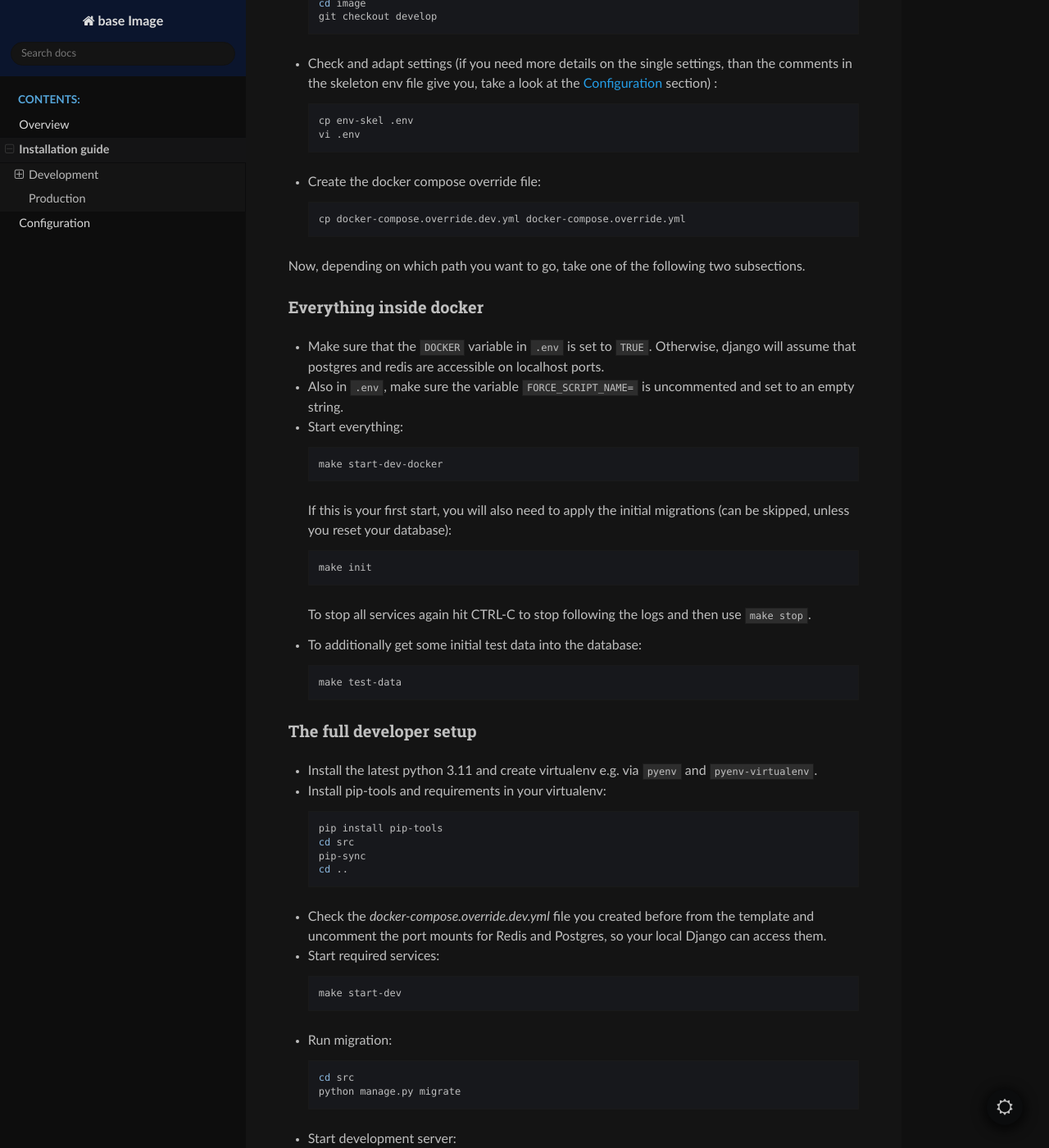
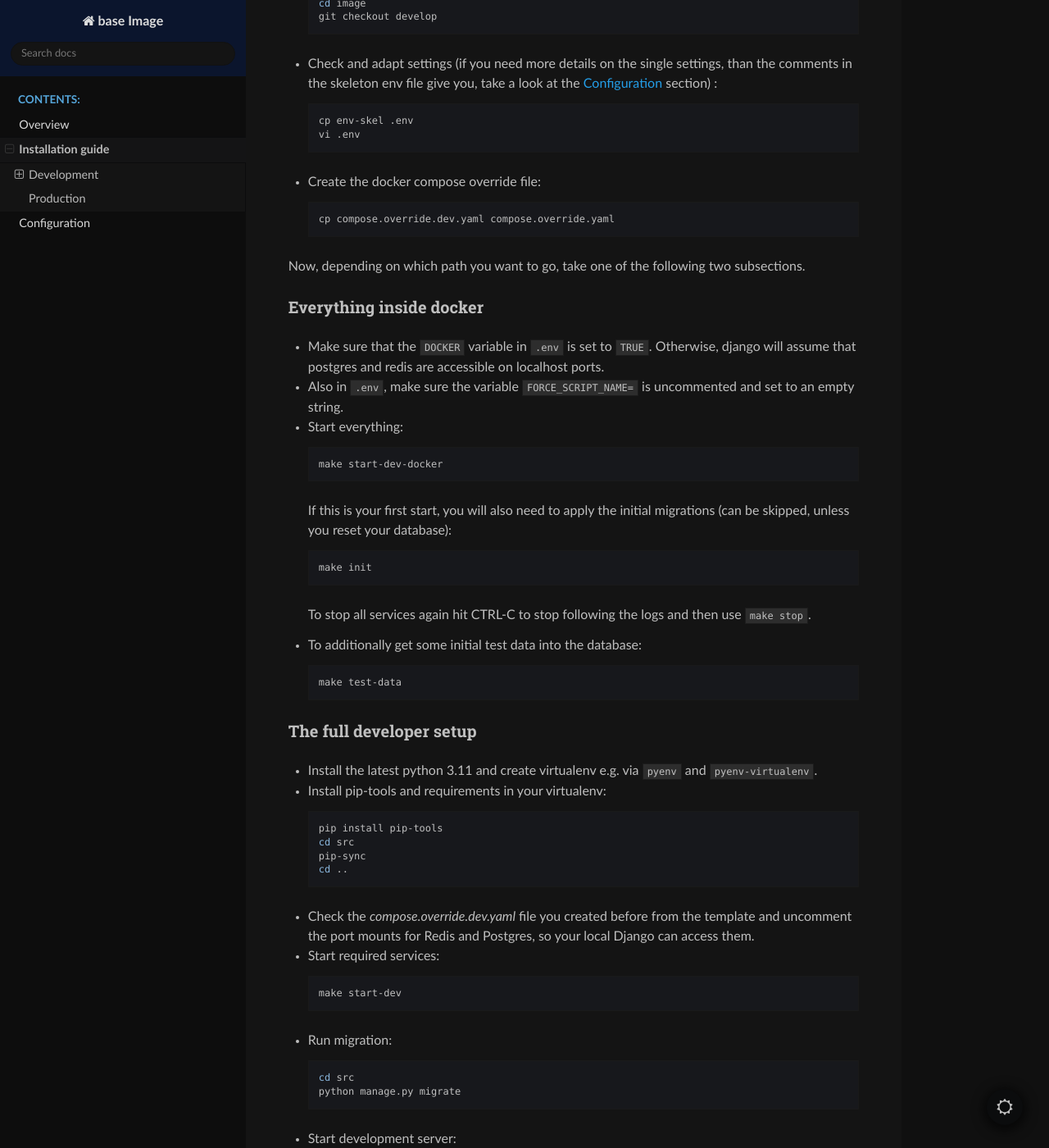
Before and after one commit to base-angewandte/image-backend, a Sphinx documentation site: the page built from docs/install.md, in a window 1280 px wide and 1400 px high, scrolled down 527 px. Shown: the whole window at 82% size. Built offline with Sphinx 7.4.7 and the Read the Docs theme 2.0.0, drawn with Linux system fonts in a browser that asks for light colours.

Commit message:
change!: change compose files to new compose.yaml format

````diff
--- a/docker-compose.postgres.migrate.yml
+++ b/compose.postgres.migrate.yaml
@@ -1,5 +1,5 @@
 include:
-  - docker-compose.yml
+  - compose.yaml
 services:
   image-postgres-old:
     image: postgres:10.5-alpine
--- a/docs/install.md
+++ b/docs/install.md
@@ -35,7 +35,7 @@ In both cases there are some common steps to follow:
 - Create the docker compose override file:
 
   ```bash
-  cp docker-compose.override.dev.yml docker-compose.override.yml
+  cp compose.override.dev.yaml compose.override.yaml
   ```
 
 Now, depending on which path you want to go, take one of the following two
@@ -81,7 +81,7 @@ subsections.
   cd ..
   ```
 
-- Check the _docker-compose.override.dev.yml_ file you created before from the template
+- Check the _compose.override.dev.yaml_ file you created before from the template
   and uncomment the port mounts for Redis and Postgres, so your local Django can access them.
 
 - Start required services:
````
Also changed, not shown: docs/configuration.md (+2 -2 lines), compose.override.dev.yaml (renamed from docker-compose.override.dev.yml), compose.yaml (renamed from docker-compose.yml), 3 other files.
